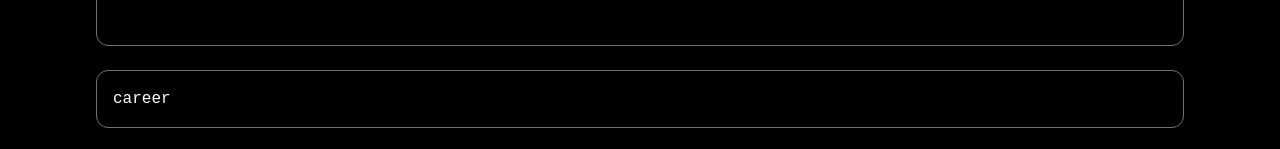
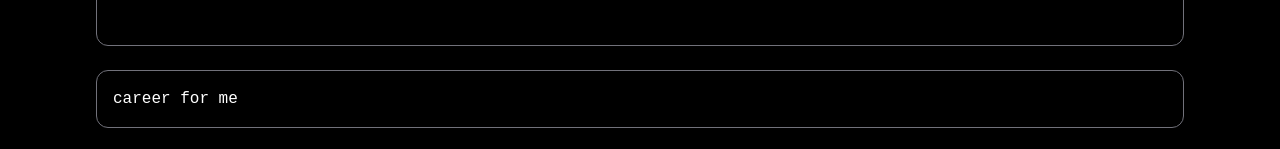
Before and after one commit to AntonewtonQ/pv03, a Next.js app: page /about in a window 1280 px wide. Shown: the part 869-1018 px from the top of the page. Built offline with nearby package versions, Linux system fonts and the light colour scheme.

Commit message:
added aboutDesc and almost finished

```diff
--- a/src/components/aboutdesc.tsx
+++ b/src/components/aboutdesc.tsx
@@ -81,7 +81,7 @@ const AboutDesc = () => {
         </div>
 
         <div className="border border-muted-foreground rounded-xl p-4 lg:flex gap-2">
-          career
+          career for me
         </div>
       </div>
     </div>
```
